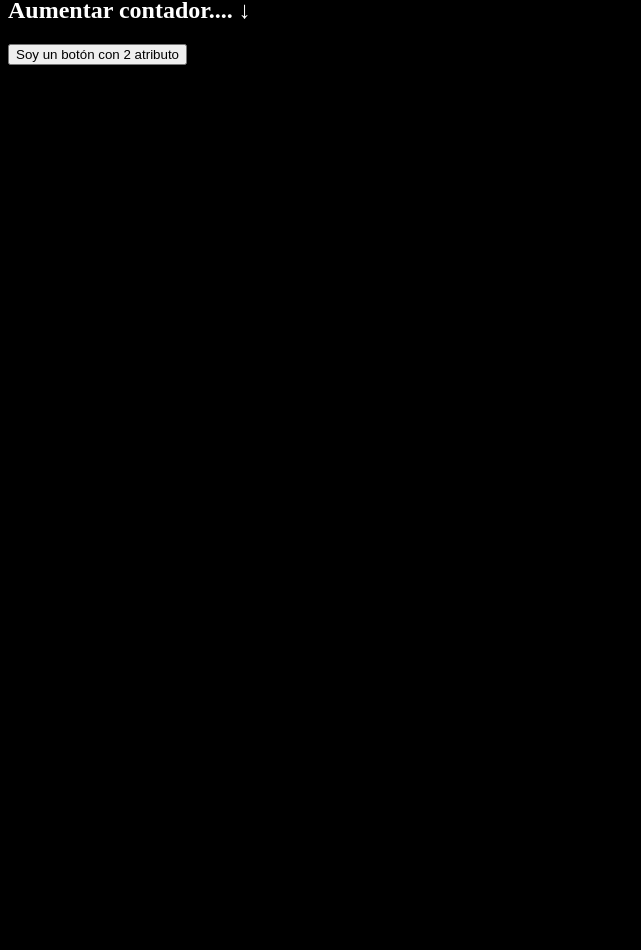
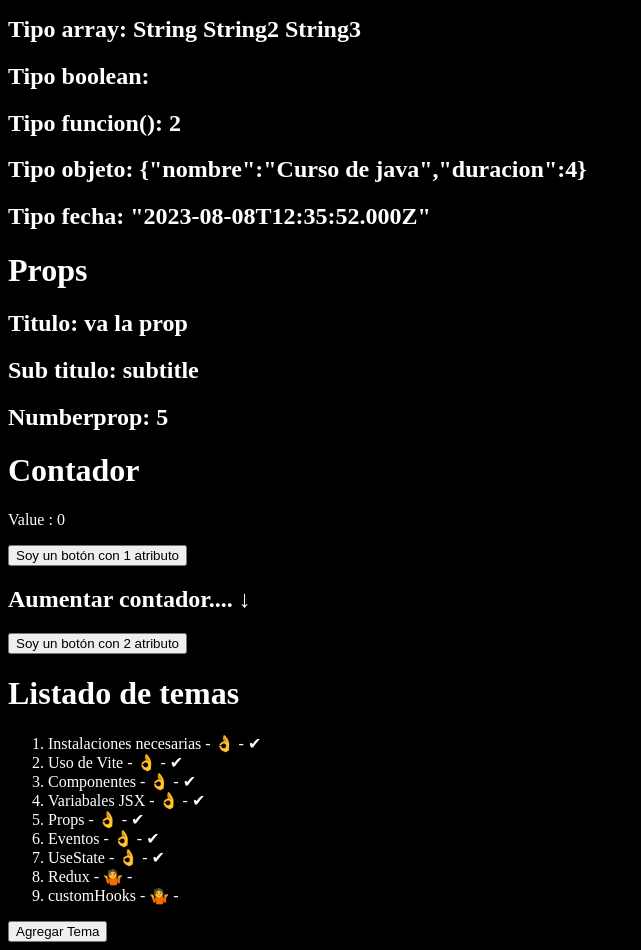
Before and after one commit to Vallejos1797/AppModel, a React (Vite) app: page / in a window 1280 px wide. Shown: the part 158-1108 px from the top of the page, without its empty margins (0-641 px from the left). Before the commit the page ends 800 px from the top, so only its background shows below. Built offline with nearby package versions, Linux system fonts and the light colour scheme.

Commit message:
[Abraham]:How map components.

```diff
--- a/src/FirstComponent.jsx
+++ b/src/FirstComponent.jsx
@@ -32,9 +32,10 @@ function FirstComponent({title, subtitle, numberprop}) {
     )
 }
 
-FirstComponent.PropTypes = {
+FirstComponent.propTypes  = {
     title: PropTypes.string.isRequired,
-    subtitle: PropTypes.string,
+    subtitle: PropTypes.string.isRequired,
+    numberprop:PropTypes.number.isRequired,
 }
 
 
--- /dev/null
+++ b/src/ListApp.jsx
@@ -0,0 +1,49 @@
+import {useState} from "react";
+
+const Item = ({name, view}) => {
+    return (<li >
+        {name} - {view ? '👌' : '🤷‍'} - {view && '✔'}
+
+    </li>)
+}
+
+
+export const ListApp = () => {
+    let list = [
+        {name: "Instalaciones necesarias", view: true},
+        {name: "Uso de Vite", view: true},
+        {name: "Componentes", view: true},
+        {name: "Variabales JSX", view: true},
+        {name: "Props", view: true},
+        {name: "Eventos", view: true},
+        {name: "UseState", view: true},
+        {name: "Redux", view: false},
+        {name: "customHooks", view: false},
+
+    ]
+    const [array, setArray] = useState(list)
+
+    const addTask = () => {
+        setArray([...array, {name: "Nuevo", view: false},])
+    }
+
+    return (
+        <>
+            <h1>
+                Listado de temas
+            </h1>
+            <ol>
+                {array.map(item => <Item key={item.name} name={item.name} view={item.view}> </Item>)}
+
+            </ol>
+            <button onClick={() => {
+                addTask()
+            }}> Agregar Tema
+            </button>
+
+        </>
+
+    )
+}
+
+export default ListApp;
--- a/src/main.jsx
+++ b/src/main.jsx
@@ -2,12 +2,13 @@ import React from 'react'
 import ReactDOM from 'react-dom/client'
 import FirstComponent from "./FirstComponent.jsx";
 import CountApp from "./CountApp.jsx";
+import ListApp from "./ListApp.jsx";
 import './styles.css'
 
 ReactDOM.createRoot(document.getElementById('root')).render(
     <React.StrictMode>
-        <CountApp value={0}>
-        </CountApp>
-        {/*<FirstComponent title='va la prop' subtitle='subtitle' numberprop={4}></FirstComponent>*/}
+        <FirstComponent title='va la prop' subtitle='subtitle' numberprop={4}></FirstComponent>
+        <CountApp value={0}> </CountApp>
+        <ListApp></ListApp>
     </React.StrictMode>,
 )
--- a/src/styles.css
+++ b/src/styles.css
@@ -2,3 +2,6 @@ body,html{
     background: black;
     color: white;
 }
+.backgroundRed{
+    background: red;
+}
```
